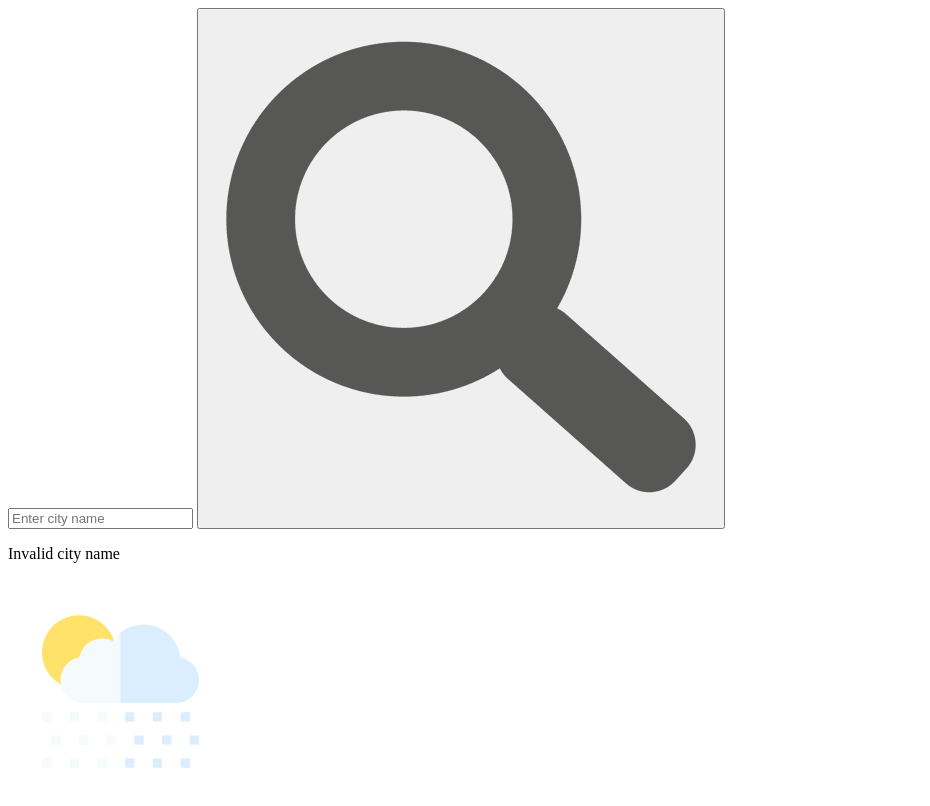
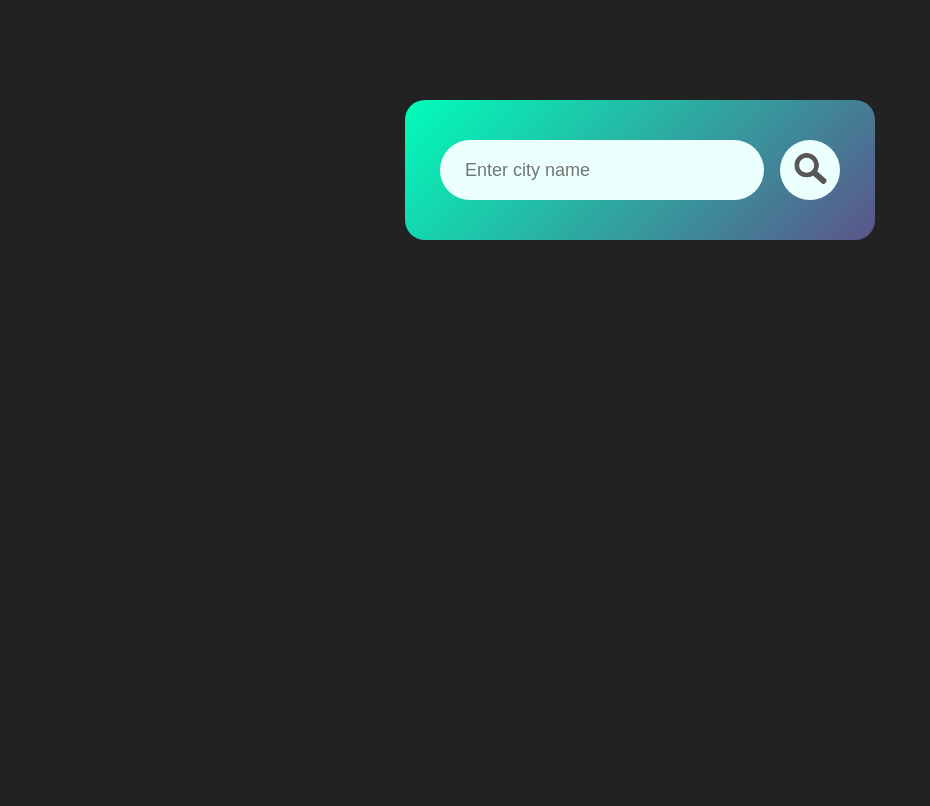
Before and after one commit to kasmya/weather-app, a plain HTML site: page index.html in a window 1280 px wide. Shown: the top 806 px of the page, without its empty margins (0-930 px from the left). Drawn offline with Linux system fonts and the light colour scheme.

Commit message:
Update index.html

```diff
--- a/index.html
+++ b/index.html
@@ -4,7 +4,7 @@
     <meta charset="UTF-8">
     <meta name="viewport" content="width=device-width, initial-scale=1.0">
     <title>Weather App</title>
-    <link rel="stylesheet" href="sty.css">
+    <link rel="stylesheet" href="style.css">
 </head>
 <body>
     <div class="card">
```
